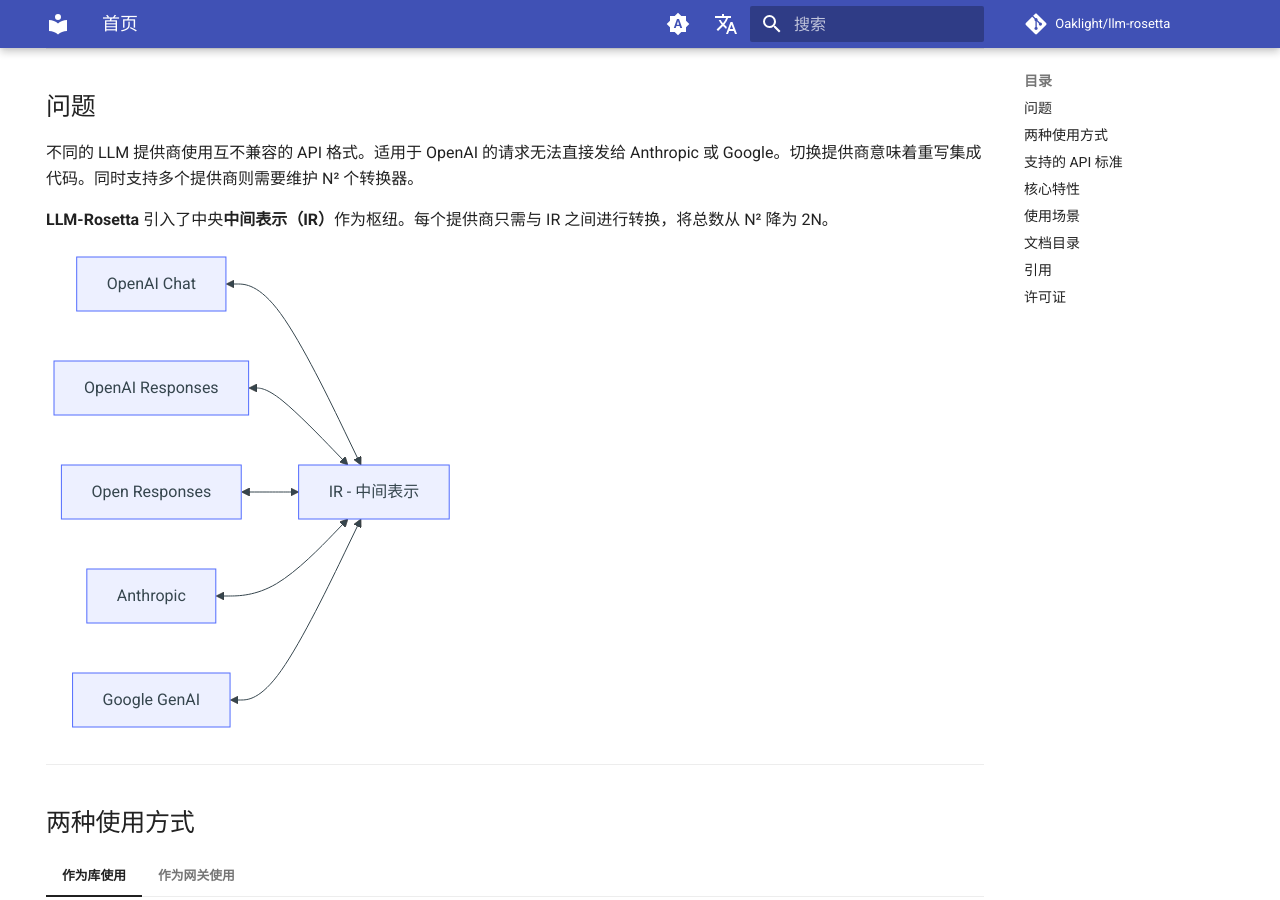
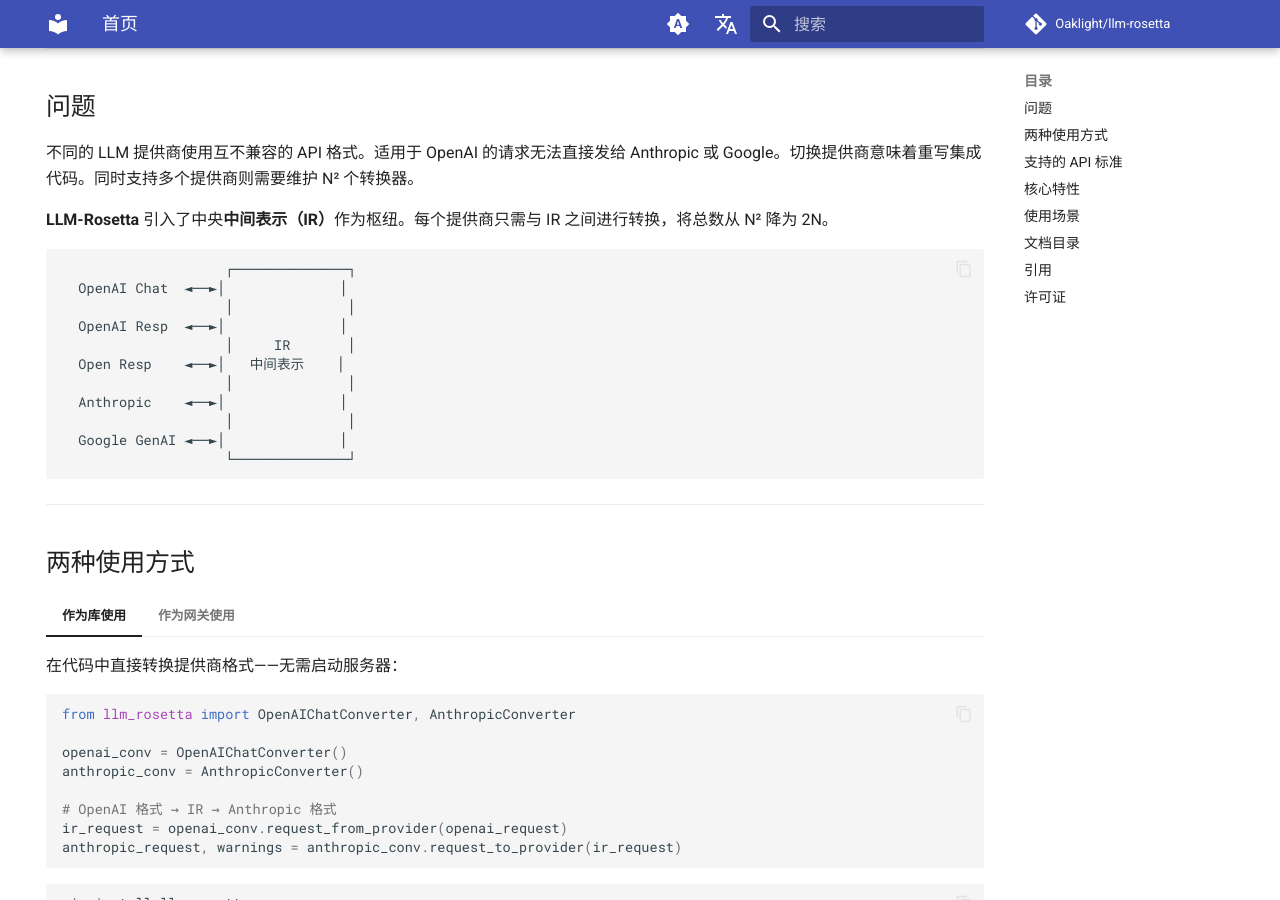
Before and after one commit to Oaklight/llm-rosetta, an MkDocs documentation site: the page built from docs/index.md, in a window 1280 px wide and 900 px high, scrolled down 300 px. Built offline with MkDocs 1.6.1 and Material for MkDocs 9.7.7, drawn with Linux system fonts in a browser that asks for light colours; comment, search, counter and statistics services are not loaded; some of the changed lines change nothing that is shown.

Commit message:
docs: mermaid 图替换为 ASCII art 以兼容 ReadTheDocs

````diff
--- a/docs/index.md
+++ b/docs/index.md
@@ -28,14 +28,18 @@ hide:
 
 **LLM-Rosetta** 引入了中央**中间表示（IR）**作为枢纽。每个提供商只需与 IR 之间进行转换，将总数从 N² 降为 2N。
 
-```mermaid
-flowchart LR
-    OC[OpenAI Chat] <--> IR
-    OR[OpenAI Responses] <--> IR
-    ORe[Open Responses] <--> IR
-    AN[Anthropic] <--> IR
-    GG[Google GenAI] <--> IR
-    IR[IR - 中间表示]
+```text
+                    ┌──────────────┐
+  OpenAI Chat  ◄──►│              │
+                    │              │
+  OpenAI Resp  ◄──►│              │
+                    │     IR       │
+  Open Resp    ◄──►│   中间表示    │
+                    │              │
+  Anthropic    ◄──►│              │
+                    │              │
+  Google GenAI ◄──►│              │
+                    └──────────────┘
 ```
 
 ---
````
